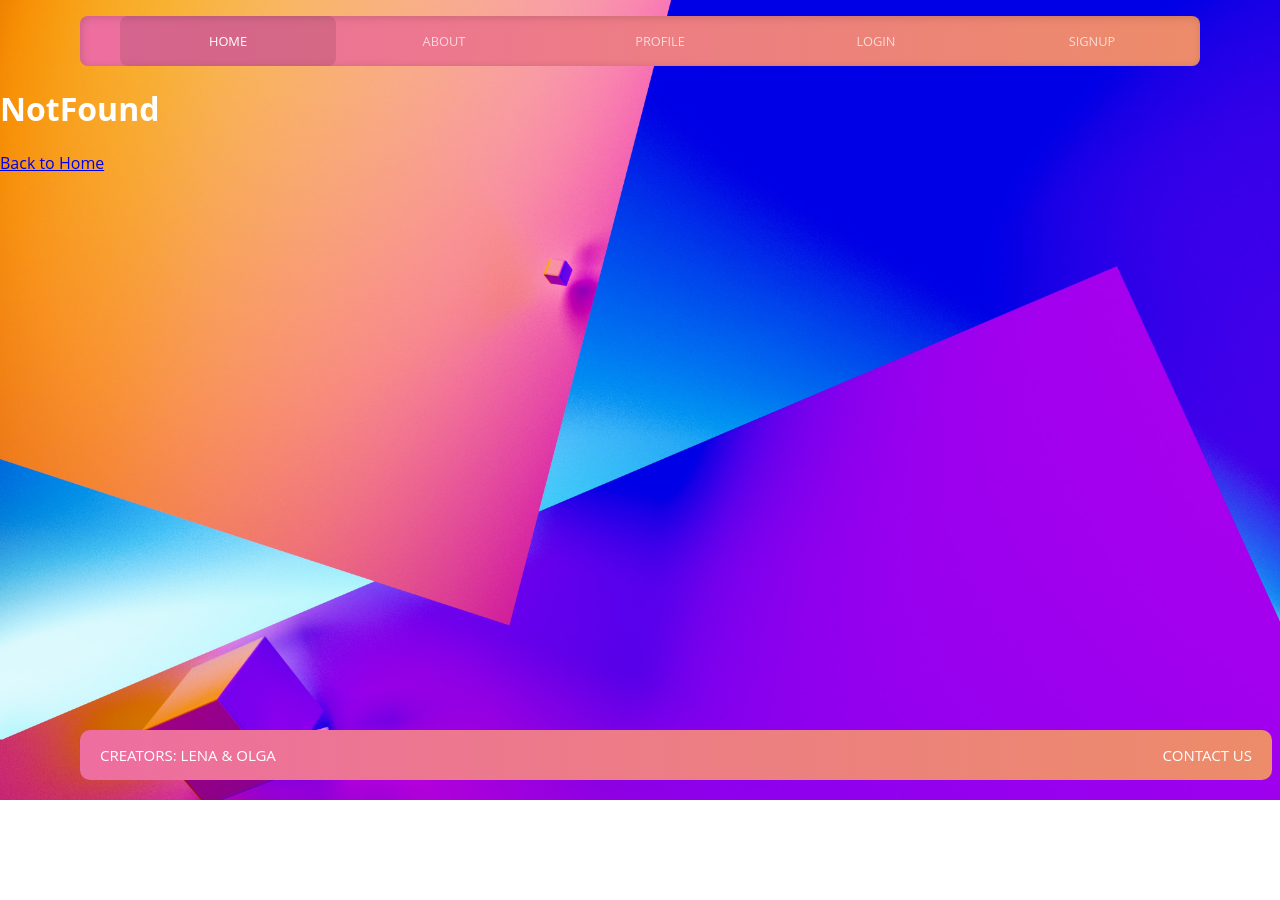
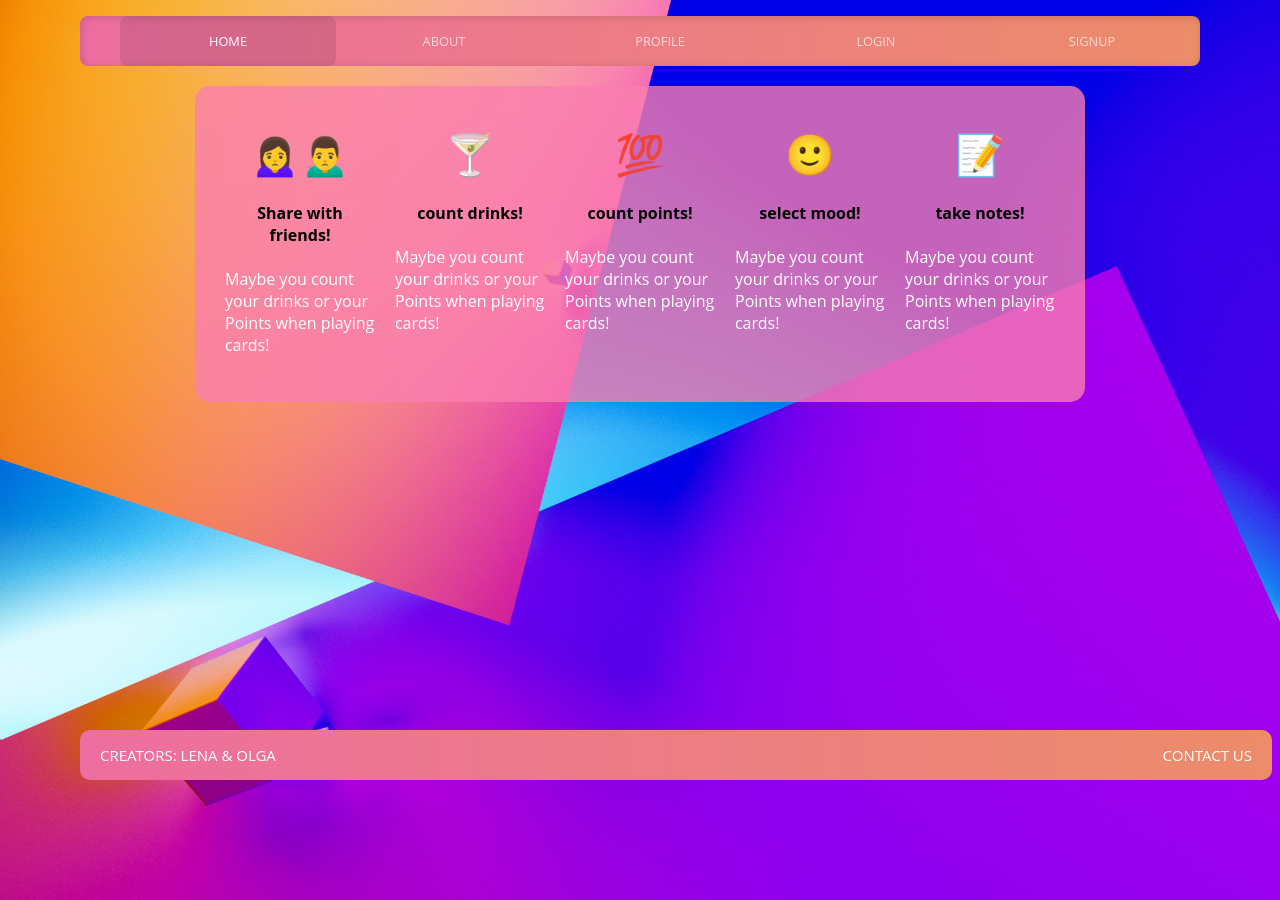
Before and after one commit to lenaimdahl/fun-fair-frontend, a React (Create React App) app: page /about in a window 1280 px wide. Before the commit the page ends 800 px from the top, so only its background shows below. Built offline with nearby package versions, Linux system fonts and the light colour scheme.

Commit message:
some changes with navbar and pages

```diff
--- a/src/App.jsx
+++ b/src/App.jsx
@@ -1,6 +1,7 @@
 import { Routes, Route } from "react-router-dom";
 import "./css/App.css";
 import Homepage from "./pages/Homepage";
+import About from "./pages/About";
 import Navbar from "./component/Navbar";
 import Footer from "./component/Footer";
 import NotFound from "./component/NotFound";
@@ -14,6 +15,7 @@ function App() {
       <Navbar />
       <Routes>
         <Route path="/" element={<Homepage />} />
+        <Route path="/about" element={<About />} />
         <Route path="/profile" element={<Profile />} />
         <Route path="/login" element={<Login />} />
         <Route path="/signup" element={<Signup />} />
--- a/src/component/Navbar.jsx
+++ b/src/component/Navbar.jsx
@@ -8,11 +8,11 @@ function Navbar() {
           <a href="/">Home</a>
         </li>
         <li className="menu-item">
-          <a href="#0">About</a>
+          <a href="/about">About</a>
         </li>
-        <li className="menu-item">
+         <li className="menu-item">
           <a href="/profile">Profile</a>
-          <ol className="sub-menu">
+          {/* <ol className="sub-menu">
             <li className="menu-item">
               <a href="#0">Big Widgets</a>
             </li>
@@ -22,7 +22,7 @@ function Navbar() {
             <li className="menu-item">
               <a href="#0">Huge Widgets</a>
             </li>
-          </ol>
+          </ol> */}
         </li>
         <li className="menu-item">
           <a href="/login">Login</a>
--- a/src/context/auth.context.jsx
+++ b/src/context/auth.context.jsx
@@ -41,9 +41,8 @@ const AuthContextWrapper = (props) => {
     localStorage.removeItem("authToken");
   };
 
-  // const navigate = useNavigate();
-
   const logOutUser = () => {
+    // const navigate = useNavigate();
     removeToken();
     authenticateUser();
     // navigate("/");
--- a/src/css/App.css
+++ b/src/css/App.css
@@ -4,7 +4,8 @@ body {
   height: 100vh;
   background-repeat: no-repeat;
   color: white;
-  margin: 0 !important;
+  /* margin: 0 !important; */
+  margin-bottom: 100px;
 }
 .calendar-flex {
   display: flex;
--- /dev/null
+++ b/src/pages/About.jsx
@@ -0,0 +1,12 @@
+import Preview from "../component/Preview";
+
+function About() {
+
+  return (
+    <div className="about-page">
+        <Preview />
+    </div>
+  );
+}
+
+export default About;
--- a/src/pages/Homepage.jsx
+++ b/src/pages/Homepage.jsx
@@ -68,7 +68,6 @@ function HomePage() {
           <button className="signup-button">Sign up!</button>
         </div>
       </div>
-      <Preview />
     </div>
   );
 }
```
